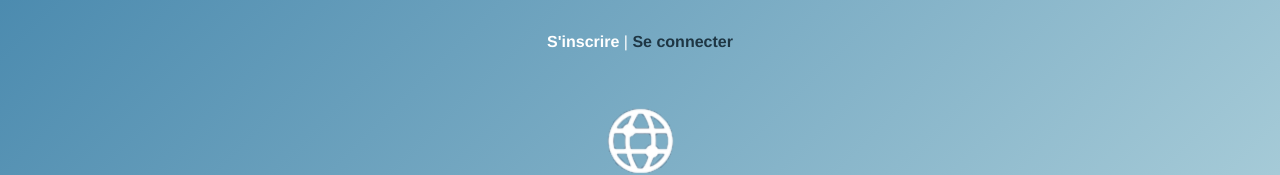
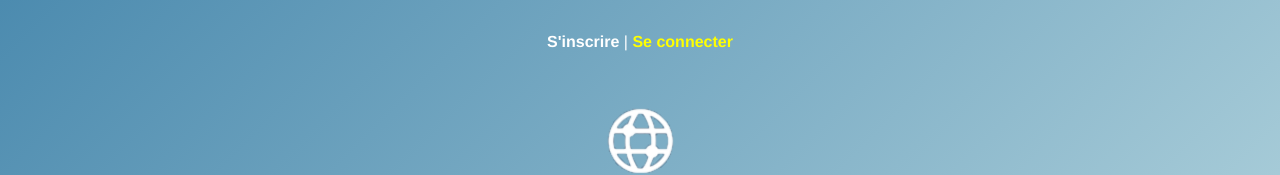
Before and after one commit to xgascon/P7_Groupomania, a Vue app in the folder Front-end/: page / in a window 1280 px wide. Shown: the top 175 px of the page. Built offline with nearby package versions, Linux system fonts and the light colour scheme.

Commit message:
link color in yellow

```diff
--- a/Front-end/src/App.vue
+++ b/Front-end/src/App.vue
@@ -53,7 +53,7 @@ export default {
 
 // Definition of Sass variables
 $website-color: #4c8baf;
-$link-color-spec: darken($website-color, 30);
+$link-color-spec: yellow;
 $separationBar-bgColor:white;
 $likeReaction-color:rgb(47, 255, 47);
 $dislikeReaction-color:rgb(255, 123, 129);
```
